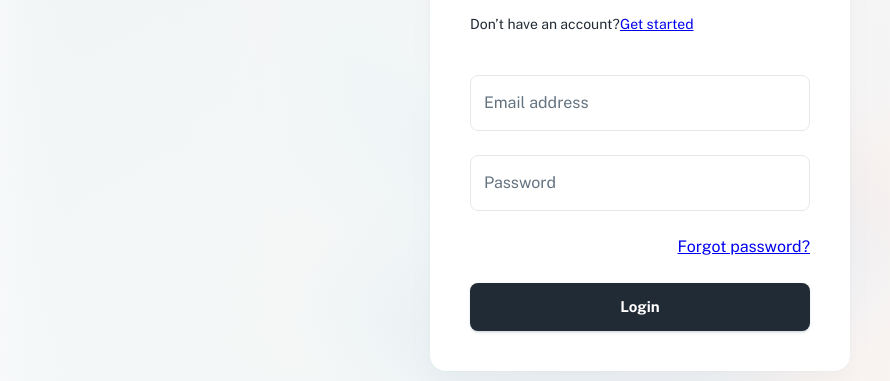
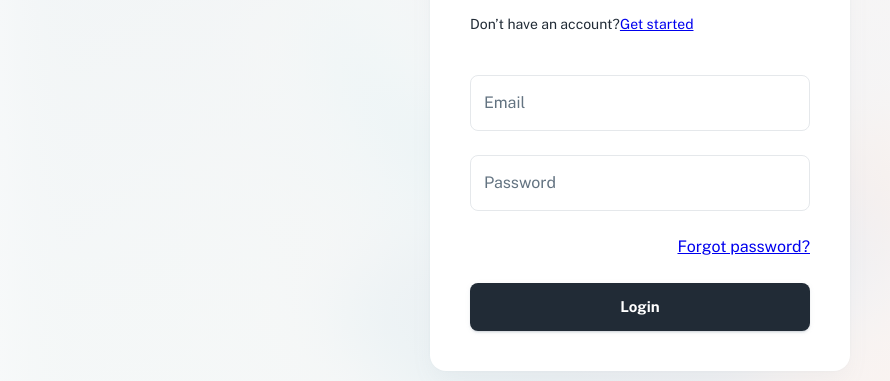
Before and after one commit to DuyTek/FurniFinders, a React (Vite) app in the folder frontend/: page /login in a window 1280 px wide. Shown: the part 254-635 px from the top of the page, without its empty margins (0-890 px from the left). Built offline with nearby package versions, Linux system fonts and the light colour scheme; some icons are missing.

Commit message:
Implement validation for login view

```diff
--- a/frontend/src/sections/login/login-view.jsx
+++ b/frontend/src/sections/login/login-view.jsx
@@ -1,5 +1,9 @@
+/* eslint-disable import/no-extraneous-dependencies */
+import * as yup from 'yup'
 import { Link } from 'react-router-dom';
 import React, { useState } from 'react';
+import { yupResolver } from '@hookform/resolvers/yup';
+import { useForm, Controller, FormProvider } from 'react-hook-form';
 
 import Box from '@mui/material/Box';
 import Card from '@mui/material/Card';
@@ -14,27 +18,50 @@ import InputAdornment from '@mui/material/InputAdornment';
 import Logo from '../../components/logo';
 import { bgGradient } from '../../theme/css';
 import Iconify from '../../components/iconify';
-import { useRouter } from '../../routes/hooks';
+import { validateEmail } from '../../utils/validation';
 
 // ----------------------------------------------------------------------
 
 export default function LoginView() {
   const theme = useTheme();
-
-  const router = useRouter();
-
   const [showPassword, setShowPassword] = useState(false);
 
-  const handleClick = () => {
-    router.push('/dashboard');
-  };
+  const loginSchema = yup.object({
+    email: validateEmail(),
+    password: yup.string().required('Password is required'),
+  })
+
+  const methods = useForm({
+    defaultValues: {
+      email: '',
+      password: '',
+    },
+    mode: 'onSubmit',
+    resolver: yupResolver(loginSchema),
+  });
+
+  const { handleSubmit, control } = methods;
+
+  const onSubmit = (data) => {
+    console.log(data);
+  }
 
   const renderForm = (
-    <>
+
+    <FormProvider {...methods}>
+      <form onSubmit={handleSubmit(onSubmit)}>
         <Stack spacing={3}>
-        <TextField name="email" label="Email address" />
-
+          <Controller
+            control={control}
+            name="email"
+            render={({ fieldState: { error }, field }) => <TextField {...field} label="Email" helperText={error?.message} error={Boolean(error?.message)} />}
+          />
+          <Controller
+            control={control}
+            name="password"
+            render={({ fieldState: { error }, field }) =>
               <TextField
+                {...field}
                 name="password"
                 label="Password"
                 type={showPassword ? 'text' : 'password'}
@@ -47,6 +74,9 @@ export default function LoginView() {
                     </InputAdornment>
                   ),
                 }}
+                error={Boolean(error?.message)}
+                helperText={error?.message}
+              />}
           />
         </Stack>
 
@@ -62,11 +92,11 @@ export default function LoginView() {
           type="submit"
           variant="contained"
           color="inherit"
-        onClick={handleClick}
         >
           Login
         </LoadingButton>
-    </>
+      </form>
+    </FormProvider>
   );
 
   return (
--- a/frontend/src/sections/signup/signup-view.jsx
+++ b/frontend/src/sections/signup/signup-view.jsx
@@ -21,6 +21,7 @@ import { bgGradient } from '../../theme/css';
 import Iconify from '../../components/iconify';
 import { LOGIN } from '../../constants/router-link';
 import PASSWORD_CRITERIA from '../../constants/constants';
+import { requiredField, validateEmail, validatePassword } from '../../utils/validation';
 
 // ----------------------------------------------------------------------
 export default function SignUpView() {
@@ -30,15 +31,11 @@ export default function SignUpView() {
     const [showConfirmPassword, setShowConfirmPassword] = useState(false);
 
     const schema = yup.object({
-        firstname: yup.string().required('First name is required'),
-        lastname: yup.string().required('Last name is required'),
-        email: yup.string().required('Email is required').email('Email is invalid'),
-        phone: yup.string().required('Phone is required'),
-        password: yup.string().required('Password is required')
-            .min(8, 'Password must be at least 8 characters')
-            .matches('(?=.*[0-9])', 'Password must contain a number')
-            .matches('(?=.*[A-Z])', 'Password must contain an uppercase letter')
-            .matches(/(?=.*[!@#$%^&*])/, 'Password must contain a special character'),
+        firstname: requiredField('First name'),
+        lastname: requiredField('Last name'),
+        email: validateEmail(),
+        phone: yup.number().typeError('Phone must contain numbers only').required('Phone is required'),
+        password: validatePassword(),
         confirmPassword: yup.string().oneOf([yup.ref('password'), null], 'Passwords must match').required('Confirm password is required'),
     });
     const methods = useForm({
@@ -93,7 +90,7 @@ export default function SignUpView() {
                             <Tooltip placement='right-start' title={<List sx={{ listStyleType: 'disc', fontSize: 13 }}>
                                 Your password must include:
                                 {PASSWORD_CRITERIA.map((item) => (
-                                    <ListItem disablePadding sx={{ display: 'list-item', marginLeft: '14px' }}>{item}</ListItem>
+                                    <ListItem key={item} disablePadding sx={{ display: 'list-item', marginLeft: '14px' }}>{item}</ListItem>
                                 ))}
                             </List>}>
                                 <TextField
--- /dev/null
+++ b/frontend/src/utils/validation.js
@@ -0,0 +1,18 @@
+/* eslint-disable import/no-extraneous-dependencies */
+import * as yup from 'yup';
+
+const validateEmail = () => yup.string().required('Email is required').email('Email is invalid');
+
+const validatePassword = () => yup.string().required('Password is required')
+    .min(8, 'Password must be at least 8 characters')
+    .matches('(?=.*[0-9])', 'Password must contain a number')
+    .matches('(?=.*[A-Z])', 'Password must contain an uppercase letter')
+    .matches(/(?=.*[!@#$%^&*])/, 'Password must contain a special character')
+
+const requiredField = (fieldName) => yup.string().required(`${fieldName} is required`);
+
+export {
+    validateEmail,
+    requiredField,
+    validatePassword,
+}
```
Lines whose indentation alone changed are shown as unchanged.
